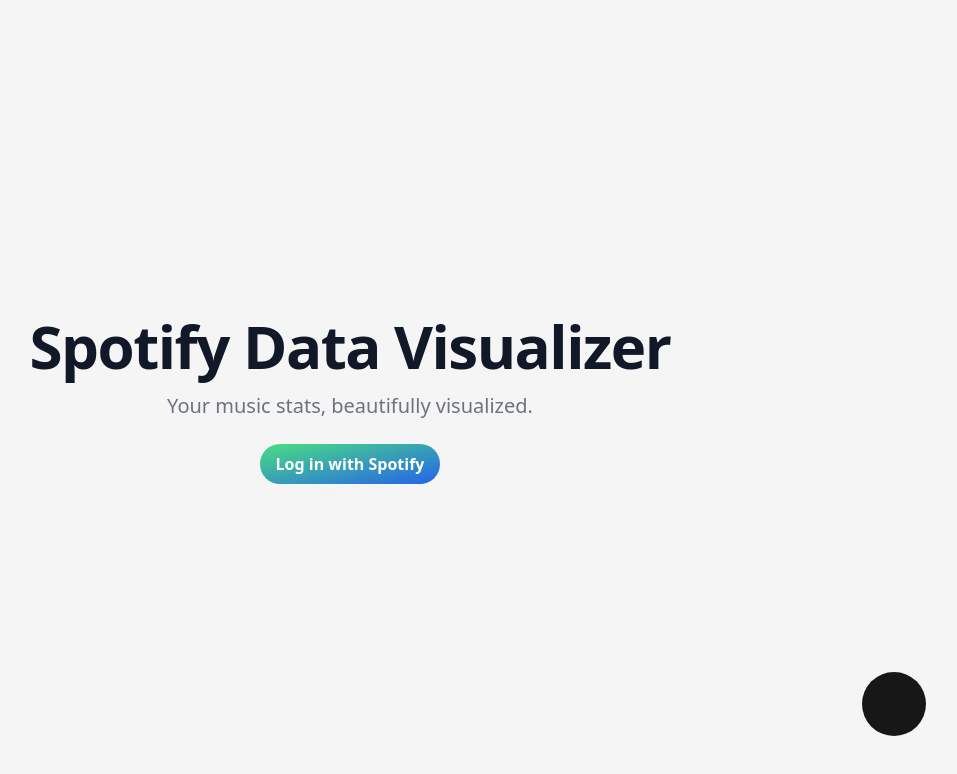
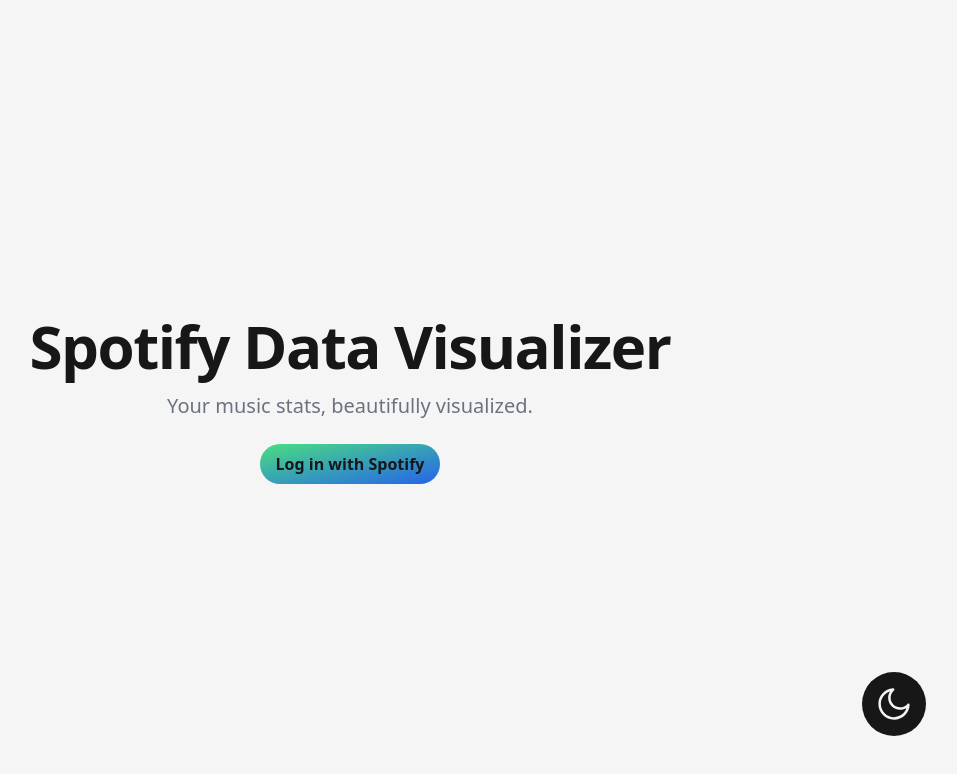
Before and after one commit to Bruvato/spotify-data-visualizer, a React (Vite) app: page / in a window 1280 px wide. Both pictures are taken after a click on the button 1184 px from the left and 704 px from the top of the page. Shown: the top 774 px of the page, without its empty margins (290-1247 px from the left). Built offline with nearby package versions, Linux system fonts and the light colour scheme; no server answers.

Commit message:
feat: added legend, organized pages, components, hooks

```diff
--- a/index.html
+++ b/index.html
@@ -1,11 +1,11 @@
-<!doctype html>
+<!DOCTYPE html>
 <html lang="en">
     <head>
         <meta charset="UTF-8" />
         <link rel="icon" type="image/svg+xml" href="/vite.svg" />
         <meta name="viewport" content="width=device-width, initial-scale=1.0" />
-    <title>Vite + React</title>
-    <link rel="stylesheet" href="./src/index.css">
+        <title>Spotify Data Visualizer</title>
+        <link rel="stylesheet" href="./src/index.css" />
     </head>
     <body>
         <div id="root"></div>
--- a/package.json
+++ b/package.json
@@ -10,11 +10,15 @@
     "preview": "vite preview"
   },
   "dependencies": {
+    "class-variance-authority": "^0.7.1",
+    "clsx": "^2.1.1",
     "d3": "^7.9.0",
     "dotenv": "^16.4.7",
     "react": "^18.3.1",
     "react-dom": "^18.3.1",
-    "react-router-dom": "^7.1.0"
+    "react-icons": "^5.4.0",
+    "react-router-dom": "^7.1.0",
+    "tailwind-merge": "^2.6.0"
   },
   "devDependencies": {
     "@eslint/js": "^9.17.0",
--- a/src/App.jsx
+++ b/src/App.jsx
@@ -1,8 +1,12 @@
 import { BrowserRouter as Router, Route, Routes } from "react-router-dom";
 import { useState } from "react";
 
-import Home from "./Home";
-import Dashboard from "./Dashboard";
+import Home from "./pages/Home";
+import Dashboard from "./pages/Dashboard";
+import NoPage from "./pages/NoPage";
+
+import Button from "./components/Button";
+import { AiOutlineSun, AiOutlineMoon } from "react-icons/ai";
 
 export default function App() {
     const [darkMode, setDarkMode] = useState(true);
@@ -12,24 +16,32 @@
     };
 
     return (
-        <div className={`${darkMode && "dark"}`}>
+        <main className={`${darkMode && "dark"}`}>
             <div
                 className="bg-neutral-100 dark:bg-neutral-900
-                text-gray-900 dark:text-white
-                min-h-screen"
+                    text-neutral-900 dark:text-neutral-100
+                    min-h-screen"
             >
                 <Router>
                     <Routes>
                         <Route path="/" element={<Home />} />
                         <Route path="/callback" element={<Dashboard />} />
+                        <Route path="*" element={<NoPage />} />
                     </Routes>
                 </Router>
             </div>
 
-            <button
+            <Button
                 onClick={handleDarkMode}
-                className="fixed w-16 h-16 bottom-16 right-16 rounded-full bg-neutral-900 dark:bg-neutral-100"
-            ></button>
-        </div>
+                className="fixed w-16 h-16 bottom-16 right-16"
+                variant="icon"
+            >
+                {darkMode ? (
+                    <AiOutlineSun className="w-10 h-10 fill-neutral-900" />
+                ) : (
+                    <AiOutlineMoon className="w-10 h-10 fill-neutral-100" />
+                )}
+            </Button>
+        </main>
     );
 }
--- a/src/BubbleChart.jsx
+++ b/src/components/BubbleChart.jsx
@@ -16,8 +16,23 @@
 
         console.log(data);
 
+        const map = new Map();
+        for (const d of data.flatMap((d) => d.category)) {
+            if (map.has(d)) {
+                map.set(d, map.get(d) + 1);
+            } else {
+                map.set(d, 1);
+            }
+        }
+        const mapSorted = new Map(
+            [...map.entries()].sort((a, b) => b[1] - a[1])
+        );
+        const cats = Array.from(mapSorted.keys()).slice(0, 10);
+        console.log(cats);
+
         const name = (d) => d.id;
-        const group = (d) => d.category;
+        const group = (d) =>
+            cats.includes(d.category[0]) ? d.category[0] : "other";
         const names = (d) => name(d).split(" ");
 
         const fontScale = d3.scaleLinear(
@@ -27,20 +42,6 @@
         const circleOpacity = d3.scaleLinear([0, data.length - 1], [1, 0.1]);
 
         const categories = [...new Set(data.flatMap((d) => group(d)))];
-
-        const map = new Map();
-        for (const d of data.flatMap((d) => group(d))) {
-            if (map.has(d)) {
-                map.set(d, map.get(d) + 1);
-            } else {
-                map.set(d, 1);
-            }
-        }
-        const mapSorted = new Map(
-            [...map.entries()].sort((a, b) => b[1] - a[1])
-        );
-        console.log(mapSorted);
-
         console.log(categories);
 
         const format = d3.format(",");
@@ -48,7 +49,7 @@
         const pack = d3
             .pack()
             .size([width - margin * 2, height - margin * 2])
-            .padding(10);
+            .padding(3);
 
         const color = d3.scaleOrdinal(d3.schemeTableau10);
         // const color = d3
@@ -71,14 +72,24 @@
         //     )
         //     .attr("text-anchor", "middle");
 
-        const legend = svgElement
+        const dot = svgElement
+            .append("g")
             .selectAll()
             .data(categories)
-            .join("circle")
-            .attr("cx", 50)
-            .attr("cy", (d, i) => 50 + i * 50)
+            .join("g")
+            .attr("transform", (d, i) => `translate(${50},${50 + i * 50})`);
+
+        dot.append("circle")
             .attr("r", 10)
             .attr("fill", (d) => color(d));
+
+        dot.append("text")
+            .attr("x", 20)
+            .attr("y", 0)
+            .text((d) => d)
+            .attr("font-size", 10)
+            .attr("text-anchor", "start")
+            .attr("alignment-baseline", "center");
 
         const node = svgElement
             .append("g")
@@ -118,7 +129,7 @@
     }, []);
 
     return (
-        <div className="fill-gray-900 dark:fill-white">
+        <div className="fill-neutral-900 dark:fill-neutral-100">
             <svg
                 ref={svgRef}
                 width={width}
--- /dev/null
+++ b/src/components/Button.jsx
@@ -0,0 +1,26 @@
+import React from "react";
+import { cva } from "class-variance-authority";
+import cn from "../utils/cn";
+
+export default function Button({ children, className, variant, ...props }) {
+    return (
+        <button
+            className={cn(buttonVariants({ variant, className }))}
+            {...props}
+        >
+            {children}
+        </button>
+    );
+}
+
+const buttonVariants = cva("", {
+    variants: {
+        variant: {
+            primary: "font-bold py-2 px-4 text-center rounded-full",
+            icon: "rounded-full flex justify-center items-center bg-neutral-900 dark:bg-neutral-100",
+        },
+    },
+    defaultVariants: {
+        variant: "primary",
+    },
+});
--- a/src/Home.jsx
+++ b/src/pages/Home.jsx
@@ -1,9 +1,7 @@
-import { useState } from "react";
-import { redirectToAuthCodeFlow } from "./utils/authUtils";
+import { redirectToAuthCodeFlow } from "../utils/authUtils";
+import Button from "../components/Button";
 
 export default function Home() {
-    const [darkMode, setDarkMode] = useState(true);
-
     const handleLogIn = () => {
         redirectToAuthCodeFlow();
     };
@@ -11,24 +9,21 @@
     return (
         <div className="min-h-screen flex items-start grid content-center">
             <div className="text-center">
-                <h1 className="mb-4 text-4xl font-bold leading-none tracking-tight text-gray-900 md:text-5xl lg:text-6xl dark:text-white">
+                <h1 className="mb-4 text-4xl font-bold leading-none tracking-tight text-neutral-900 md:text-5xl lg:text-6xl dark:text-neutral-100">
                     Spotify Data Visualizer
                 </h1>
                 <p className="mb-6 text-lg font-normal text-gray-500 lg:text-xl sm:px-16 xl:px-48 dark:text-gray-400">
                     Your music stats, beautifully visualized.
                 </p>{" "}
-                <button
+                <Button
                     onClick={handleLogIn}
-                    className="text-white
+                    className="
                             bg-gradient-to-br from-green-400 to-blue-600
                             hover:bg-gradient-to-bl
-                            font-bold
-                            py-2 px-4
-                            rounded-full
-                            text-center"
+                            "
                 >
                     Log in with Spotify
-                </button>
+                </Button>
             </div>
         </div>
     );
--- /dev/null
+++ b/src/pages/NoPage.jsx
@@ -0,0 +1,8 @@
+export default function NoPage() {
+    return (
+        <>
+            <h1>404</h1>
+            <h2>Page not Found</h2>
+        </>
+    );
+}
--- a/src/utils/authUtils.js
+++ b/src/utils/authUtils.js
@@ -1,11 +1,13 @@
 const CLIENT_ID = import.meta.env.VITE_SPOTIFY_CLIENT_ID;
 
-// const REDIRECT_URI = "http://localhost:5173/callback";
-const REDIRECT_URI = "https://spotify-data-visualizer-tau.vercel.app/callback";
+const REDIRECT_URI = "http://localhost:5173/callback";
+// const REDIRECT_URI = "https://spotify-data-visualizer-tau.vercel.app/callback";
 
 const SCOPE = "user-read-private user-read-email user-top-read";
 
 export async function redirectToAuthCodeFlow() {
+    localStorage.clear();
+
     const codeVerifier = generateCodeVerifier(128);
     const codeChallenge = await generateCodeChallenge(codeVerifier);
 
--- /dev/null
+++ b/src/utils/cn.js
@@ -0,0 +1,6 @@
+import clsx from "clsx";
+import { twMerge } from "tailwind-merge";
+
+export default function cn(...inputs) {
+    return twMerge(clsx(...inputs));
+}
```
Also changed, not shown: src/pages/Dashboard.jsx (renamed from src/Dashboard.jsx, +5 -5 lines), src/components/PieChart.jsx (renamed from src/PieChart.jsx), src/components/Slider.jsx (renamed from src/Slider.jsx), 1 other file (tests, documents, lock files or other folders). Lines whose indentation alone changed are shown as unchanged.
